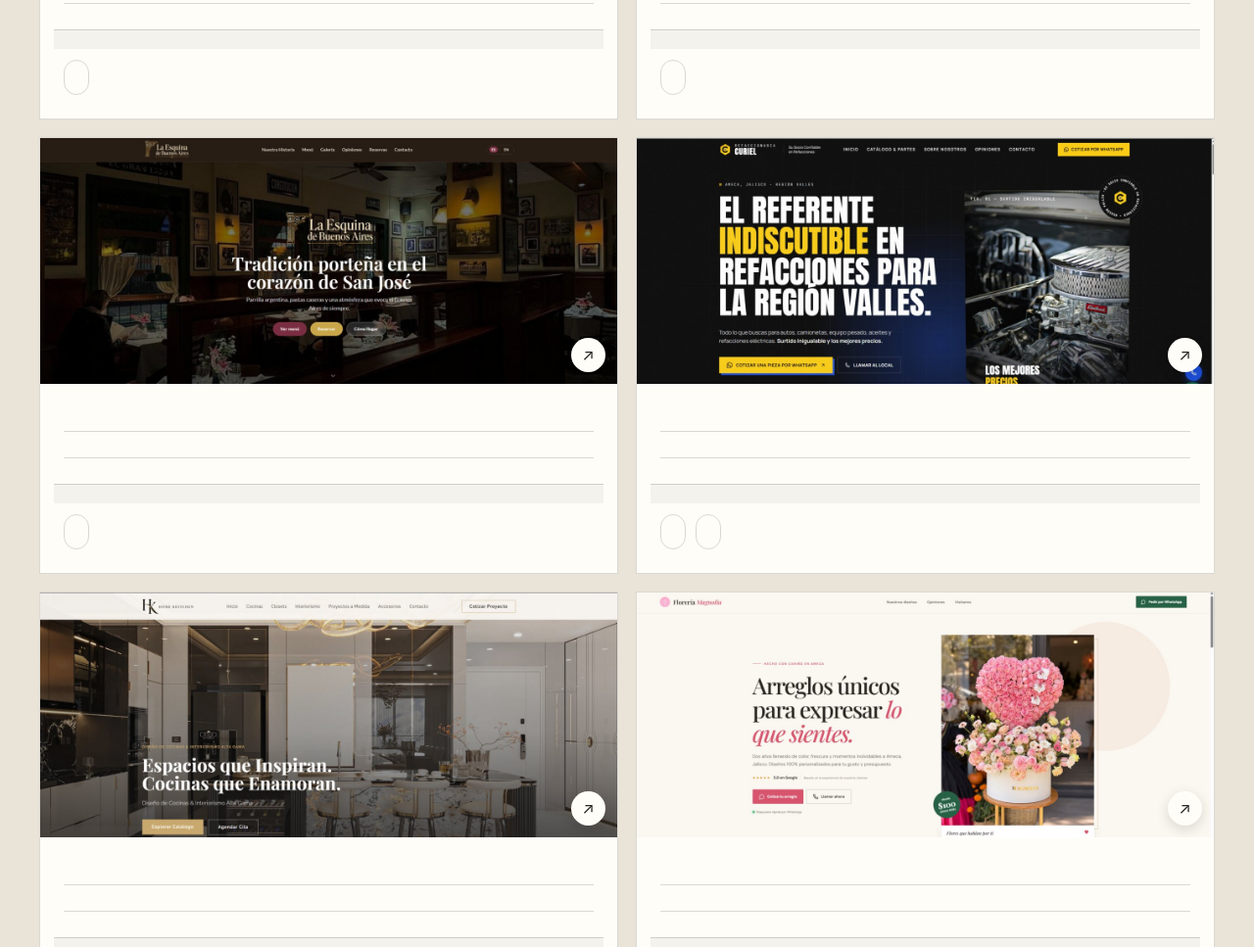
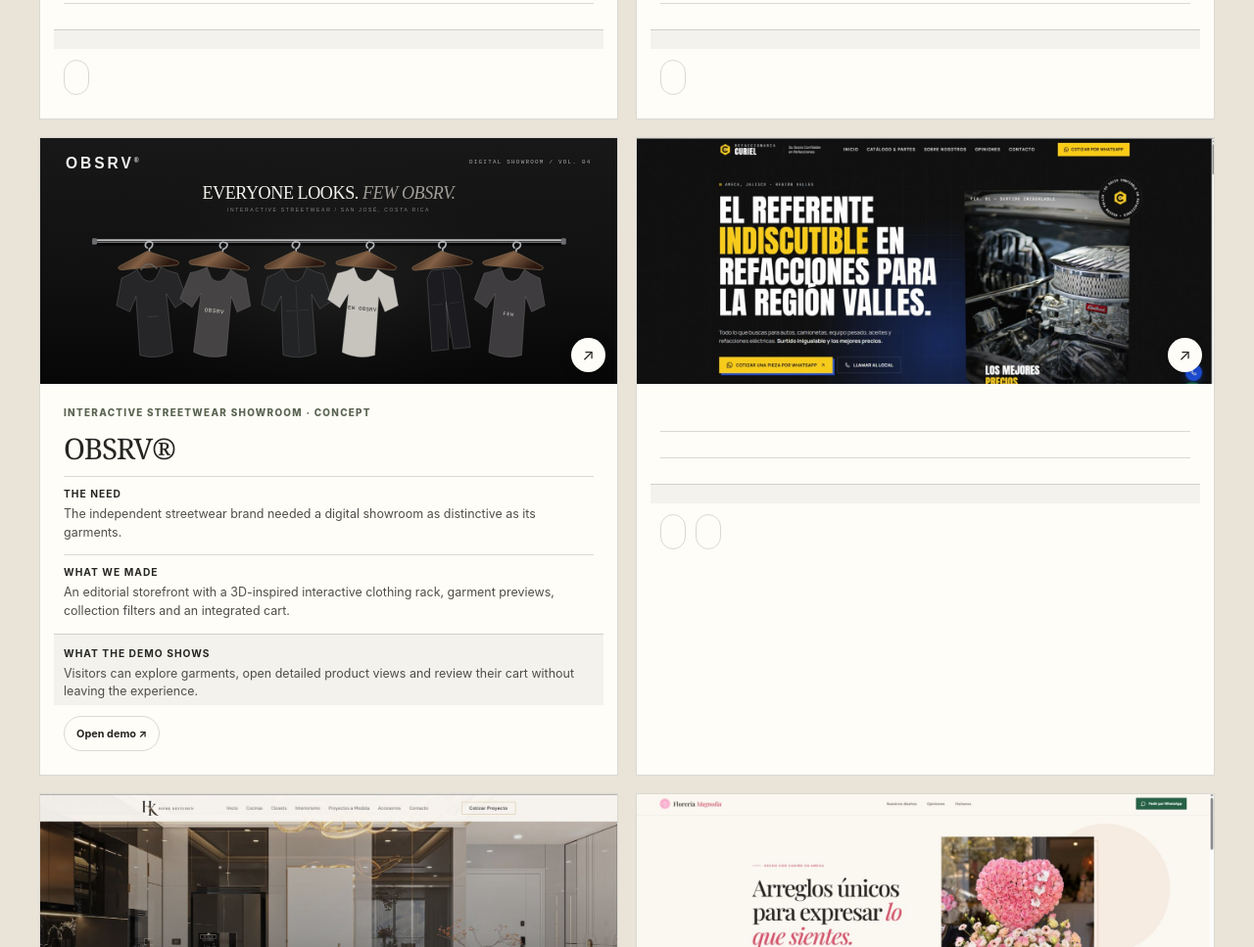
Before and after one commit to JuanGalindoT/AB-Studio-Portafolio-, a website: page index.html in a window 1280 px wide. Shown: the part 2211-3178 px from the top of the page at 98% size. Drawn offline with Linux system fonts and the light colour scheme.

Commit message:
Replace La Esquina with OBSRV showroom on portfolio homepage and in bilingual copy

```diff
--- a/index.html
+++ b/index.html
@@ -512,17 +512,17 @@
             </div>
           </article>
           <article class="work-card case-card">
-            <button class="case-image " type="button" data-lightbox-src="/assets/portfolio/la-esquina-buenos-aires.jpg" data-aria-en="Open larger screenshot: La Esquina de Buenos Aires website" data-aria-es="Ampliar captura: Sitio de La Esquina de Buenos Aires" aria-label="Open larger screenshot: La Esquina de Buenos Aires website">
-              <img src="/assets/portfolio/la-esquina-buenos-aires.jpg" alt="Sitio de La Esquina de Buenos Aires" data-alt-en="La Esquina de Buenos Aires website" data-alt-es="Sitio de La Esquina de Buenos Aires" loading="lazy" decoding="async">
+            <button class="case-image" type="button" data-lightbox-src="/assets/portfolio/obsrv-showroom.svg" data-aria-en="Open larger OBSRV showroom preview" data-aria-es="Ampliar vista del showroom OBSRV" aria-label="Open larger OBSRV showroom preview">
+              <img src="/assets/portfolio/obsrv-showroom.svg" alt="Illustrated preview of the OBSRV interactive streetwear showroom" data-alt-en="Illustrated preview of the OBSRV interactive streetwear showroom" data-alt-es="Vista ilustrada del showroom interactivo de streetwear OBSRV" loading="lazy" decoding="async" width="1400" height="641">
               <span class="case-zoom" aria-hidden="true">↗</span>
             </button>
             <div class="case-content">
-              <div class="case-topline"><small data-copy="work.type.web"></small></div>
-              <h3 data-copy="work.esquina.title"></h3>
-              <div class="case-detail"><b data-copy="work.label.need"></b><p data-copy="work.esquina.need"></p></div>
-              <div class="case-detail"><b data-copy="work.label.built"></b><p data-copy="work.esquina.built"></p></div>
-              <div class="case-detail case-outcome"><b data-copy="work.label.outcome"></b><p data-copy="work.esquina.outcome"></p></div>
-              <div class="case-demo-links"><a class="case-demo-link" href="https://r73j2m0sn5.preview.c24.airoapp.ai/" target="_blank" rel="noopener noreferrer" data-copy="work.demo.open"></a></div>
+              <div class="case-topline"><small data-copy="work.type.obsrv">Interactive streetwear showroom · concept</small></div>
+              <h3 data-copy="work.obsrv.title">OBSRV®</h3>
+              <div class="case-detail"><b data-copy="work.label.need">The need</b><p data-copy="work.obsrv.need">The independent streetwear brand needed a digital showroom as distinctive as its garments.</p></div>
+              <div class="case-detail"><b data-copy="work.label.built">What we made</b><p data-copy="work.obsrv.built">An editorial storefront with a 3D-inspired interactive clothing rack, garment previews, collection filters and an integrated cart.</p></div>
+              <div class="case-detail case-outcome"><b data-copy="work.label.outcome">What the demo shows</b><p data-copy="work.obsrv.outcome">Visitors can explore garments, open detailed product views and review their cart without leaving the experience.</p></div>
+              <div class="case-demo-links"><a class="case-demo-link" href="https://obsvr-seven.vercel.app/" target="_blank" rel="noopener noreferrer" data-copy="work.demo.open">Open demo ↗</a></div>
             </div>
           </article>
           <article class="work-card case-card">
@@ -813,12 +813,12 @@
         "work.kicker":"Selected projects",
         "work.title":"Seven web demos.<br><em>Made for different needs.</em>",
         "work.note":"The links below open portfolio demos for review. They are reference versions, not the clients’ official live websites.",
-        "work.type.web":"Reference demo · not official","work.type.system":"Reservation system · demo","work.type.concept":"Reference demo · not official","work.type.curiel":"Two demos · Basic + Premium",
+        "work.type.web":"Reference demo · not official","work.type.system":"Reservation system · demo","work.type.concept":"Reference demo · not official","work.type.obsrv":"Interactive streetwear showroom · concept","work.type.curiel":"Two demos · Basic + Premium",
         "work.label.need":"The need","work.label.built":"What we made","work.label.outcome":"What the demo shows",
         "work.demo.open":"Open demo ↗","work.demo.reservations":"View reservation demo ↗","work.demo.basic":"Basic version ↗","work.demo.premium":"Premium version ↗",
         "work.cuervosWeb.title":"Cuervos Garden · Website","work.cuervosWeb.need":"The restaurant needed one place to introduce its outdoor setting, menu, location and reservation options.","work.cuervosWeb.built":"A mobile-friendly website concept with a visual homepage, menu, gallery, location and clear reservation links.","work.cuervosWeb.outcome":"Visitors can explore the restaurant and reach the reservation flow from its website.",
         "work.cuervosSystem.title":"Cuervos Garden · Reservations & admin","work.cuervosSystem.need":"Guests needed to check dates and times; staff needed a way to review tables and upcoming reservations.","work.cuervosSystem.built":"A separate reservation flow with availability by date and party size, plus a private admin panel for reservations, tables and statuses.","work.cuervosSystem.outcome":"Guests can choose an available time online, while staff manage reservations and tables in one panel.",
-        "work.esquina.title":"La Esquina de Buenos Aires","work.esquina.need":"The restaurant wanted to refresh its online presence while keeping its porteño identity and making key information easy to find.","work.esquina.built":"A Spanish and English website concept with the story, menu, gallery, reviews, reservations, location and contact details.","work.esquina.outcome":"Visitors can switch languages, learn about the restaurant and find how to reserve or get there.",
+        "work.obsrv.title":"OBSRV®","work.obsrv.need":"The independent streetwear brand needed a digital showroom as distinctive as its garments.","work.obsrv.built":"An editorial storefront with a 3D-inspired interactive clothing rack, garment previews, collection filters and an integrated cart.","work.obsrv.outcome":"Visitors can explore garments, open detailed product views and review their cart without leaving the experience.",
         "work.curiel.title":"Refaccionaria Curiel","work.curiel.need":"The store needed a clearer way to present its wide selection of automotive parts.","work.curiel.built":"Two separate website demos, Basic and Premium, with product categories and direct contact options.","work.curiel.outcome":"The links let visitors compare two different website concepts for the same business.",
         "work.keetchen.title":"Home Keetchen","work.keetchen.need":"The kitchen and interior design studio needed to present its services and projects with the same care as its spaces.","work.keetchen.built":"An editorial website concept with sections for kitchens, closets, interior design, custom projects and accessories.","work.keetchen.outcome":"Potential clients can explore the services and projects, then request a consultation or quote.",
         "work.magnolia.title":"Florería Magnolia","work.magnolia.need":"The flower shop needed a warm digital showcase for custom arrangements and its local presence.","work.magnolia.built":"A visual website concept with arrangement photography, reviews, location and direct contact options.","work.magnolia.outcome":"Visitors can explore the shop’s style and contact it by WhatsApp or phone.",
@@ -867,12 +867,12 @@
         "work.kicker":"Proyectos seleccionados",
         "work.title":"Siete demos web.<br><em>Para necesidades distintas.</em>",
         "work.note":"Los enlaces abren demos del portafolio para que las revisés. Son referencias, no los sitios oficiales publicados de los clientes.",
-        "work.type.web":"Demo de referencia · no oficial","work.type.system":"Demo de sistema de reservas","work.type.concept":"Demo de referencia · no oficial","work.type.curiel":"Dos demos · Básica + Premium",
+        "work.type.web":"Demo de referencia · no oficial","work.type.system":"Demo de sistema de reservas","work.type.concept":"Demo de referencia · no oficial","work.type.obsrv":"Showroom interactivo de streetwear · concepto","work.type.curiel":"Dos demos · Básica + Premium",
         "work.label.need":"La necesidad","work.label.built":"Qué construimos","work.label.outcome":"Qué muestra la demo",
         "work.demo.open":"Abrir demo ↗","work.demo.reservations":"Ver demo de reservas ↗","work.demo.basic":"Versión básica ↗","work.demo.premium":"Versión premium ↗",
         "work.cuervosWeb.title":"Cuervos Garden · Sitio web","work.cuervosWeb.need":"El restaurante necesitaba mostrar su ambiente al aire libre, menú, ubicación y opciones para reservar en un solo lugar.","work.cuervosWeb.built":"Un concepto adaptable a móviles, con portada visual, menú, galería, ubicación y accesos claros a las reservas.","work.cuervosWeb.outcome":"Las personas pueden conocer el restaurante y llegar al flujo de reservas desde el sitio.",
         "work.cuervosSystem.title":"Cuervos Garden · Reservas y administración","work.cuervosSystem.need":"Los clientes necesitaban consultar fechas y horarios disponibles; el equipo, revisar mesas y próximas reservas.","work.cuervosSystem.built":"Un flujo de reservas separado, con disponibilidad por fecha y cantidad de personas, más un panel privado para administrar reservas, mesas y estados.","work.cuervosSystem.outcome":"Los clientes eligen un horario disponible en línea y el equipo gestiona las reservas y mesas desde un mismo panel.",
-        "work.esquina.title":"La Esquina de Buenos Aires","work.esquina.need":"El restaurante quería renovar su presencia digital sin perder su identidad porteña y facilitar el acceso a la información clave.","work.esquina.built":"Un concepto bilingüe con historia, menú, galería, opiniones, reservas, ubicación y datos de contacto.","work.esquina.outcome":"Las personas pueden cambiar de idioma, conocer el restaurante y consultar cómo reservar o llegar.",
+        "work.obsrv.title":"OBSRV®","work.obsrv.need":"La marca independiente de streetwear necesitaba un showroom digital que reflejara la identidad de sus prendas.","work.obsrv.built":"Una tienda editorial con perchero interactivo inspirado en 3D, vistas de prendas, filtros de colección y carrito integrado.","work.obsrv.outcome":"Las personas pueden explorar prendas, abrir sus detalles y revisar el carrito sin salir de la experiencia.",
         "work.curiel.title":"Refaccionaria Curiel","work.curiel.need":"El negocio necesitaba presentar de forma más clara su amplio surtido de refacciones automotrices.","work.curiel.built":"Dos demos web separadas, Básica y Premium, con categorías de productos y opciones de contacto directo.","work.curiel.outcome":"Los enlaces permiten comparar dos conceptos web distintos para el mismo negocio.",
         "work.keetchen.title":"Home Keetchen","work.keetchen.need":"El estudio de cocinas e interiorismo necesitaba presentar sus servicios y proyectos con el mismo cuidado que sus espacios.","work.keetchen.built":"Un concepto editorial con secciones para cocinas, clósets, interiorismo, proyectos a medida y accesorios.","work.keetchen.outcome":"Los posibles clientes pueden explorar los servicios y proyectos, y solicitar una cita o cotización.",
         "work.magnolia.title":"Florería Magnolia","work.magnolia.need":"La florería necesitaba una vitrina digital cálida para mostrar arreglos personalizados y su presencia local.","work.magnolia.built":"Un concepto visual con fotografías de arreglos, opiniones, ubicación y opciones de contacto directo.","work.magnolia.outcome":"Las personas pueden conocer el estilo de la florería y contactarla por WhatsApp o teléfono.",
```
